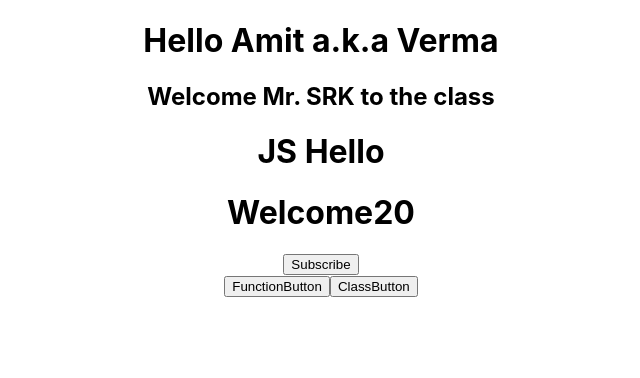
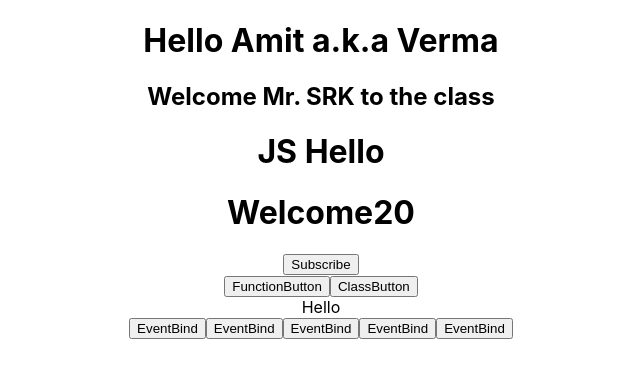
Before and after one commit to amitukind/myReact, a React (Create React App) app in the folder hello-world/: page / in a window 1280 px wide. Shown: the top 378 px of the page, without its empty margins (319-959 px from the left). Built offline with nearby package versions, Linux system fonts and the light colour scheme.

Commit message:
4 Methods for Binding Event Handlers

```diff
--- a/hello-world/src/App.js
+++ b/hello-world/src/App.js
@@ -6,6 +6,7 @@
 import Message from "./components/Message";
 import FunctionClick from "./components/FunctionClick";
 import ClassClick from "./components/ClassClick";
+import EventBind from "./components/EventBind";
 
 class App extends Component {
   render() {
@@ -17,6 +18,7 @@
         <Message />
         <FunctionClick />
         <ClassClick />
+        <EventBind />
       </div>
     );
   }
--- /dev/null
+++ b/hello-world/src/components/EventBind.js
@@ -0,0 +1,46 @@
+import React, { Component } from "react";
+
+class EventBind extends Component {
+  constructor(props) {
+    super();
+    this.state = { message: "Hello" };
+    this.clickHandler = this.clickHandler.bind(this);
+  }
+
+  clickHandler() {
+    this.setState({ message: "Clicked" });
+  }
+
+  clickHandlerArrow = () => {
+    this.setState({ message: "Clicked-clickHandlerArrow" });
+  };
+  render() {
+    return (
+      <div>
+        <div>{this.state.message}</div>
+        {/* Will not work as this is not defined  - If not binded in constructor*/}
+        <button onClick={this.clickHandler}>EventBind</button>
+
+        {/* //Method 1 - arrow Functions */}
+        <button
+          onClick={() => {
+            this.clickHandler();
+          }}
+        >
+          EventBind
+        </button>
+
+        {/* Method 2 - bind*/}
+        <button onClick={this.clickHandler.bind(this)}>EventBind</button>
+
+        {/* Method 3- Use bind in the constructor as used */}
+        <button onClick={this.clickHandler}>EventBind</button>
+
+        {/* Method 4 - Just change the clickHandler function to arrow function  */}
+        <button onClick={this.clickHandlerArrow}>EventBind</button>
+      </div>
+    );
+  }
+}
+
+export default EventBind;
--- a/hello-world/src/components/Message.js
+++ b/hello-world/src/components/Message.js
@@ -29,9 +29,9 @@
         );
       }
     );
-    this.test = 30;
-    this.state.message = "Amit";
-    console.log(this.state.message + this.test);
+    this.test = 30; //will be only reflected on setState call so always use with that
+    //this.state.message = "Amit";  Not Recommended as React will not get its information about update always use setState
+    //console.log(this.state.message + this.test);
   }
 }
 
```
